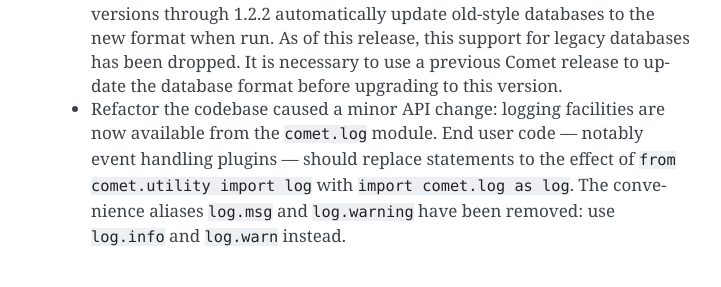
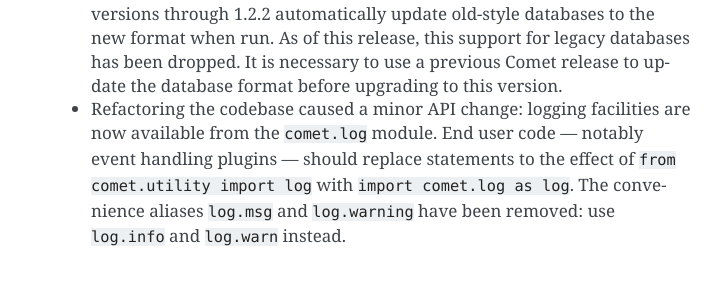
Before and after one commit to jdswinbank/Comet, a Sphinx documentation site: the page built from docs/history.rst, in a window 1280 px wide and 900 px high, scrolled down 1930 px. Shown: the part 163-450 px from the top of the window, without its empty margins (389-1110 px from the left). Built offline with Sphinx 7.4.7, drawn with Linux system fonts in a browser that asks for light colours.

Commit message:
Fix typo.

```diff
--- a/docs/history.rst
+++ b/docs/history.rst
@@ -125,8 +125,8 @@
       databases has been dropped. It is necessary to use a previous Comet
       release to update the database format before upgrading to this version.
 
-    - Refactor the codebase caused a minor API change: logging facilities are
-      now available from the ``comet.log`` module. End user code — notably
+    - Refactoring the codebase caused a minor API change: logging facilities
+      are now available from the ``comet.log`` module. End user code — notably
       event handling plugins — should replace statements to the effect of
       ``from comet.utility import log`` with ``import comet.log as log``. The
       convenience aliases ``log.msg`` and ``log.warning`` have been removed:
```
